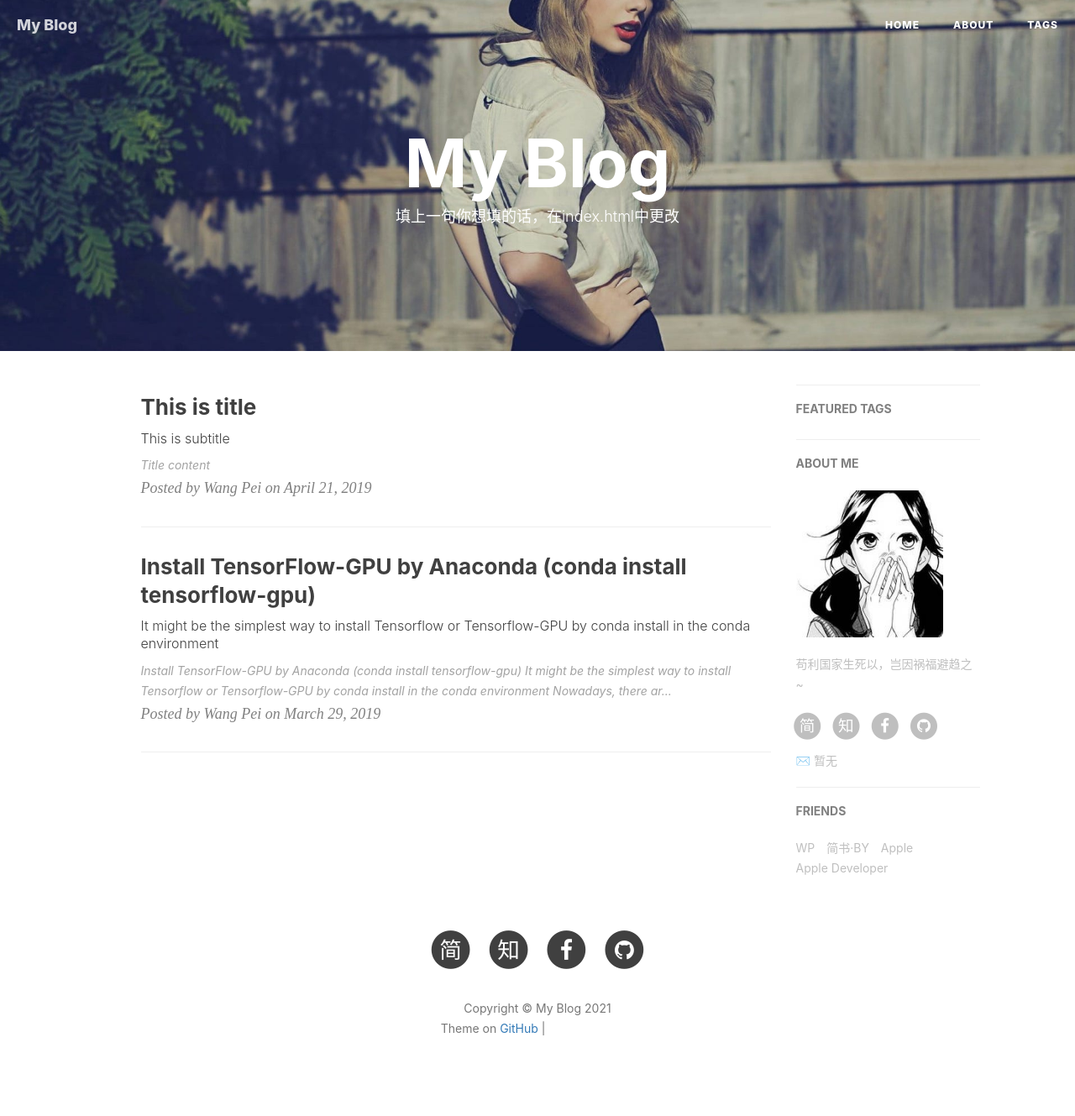
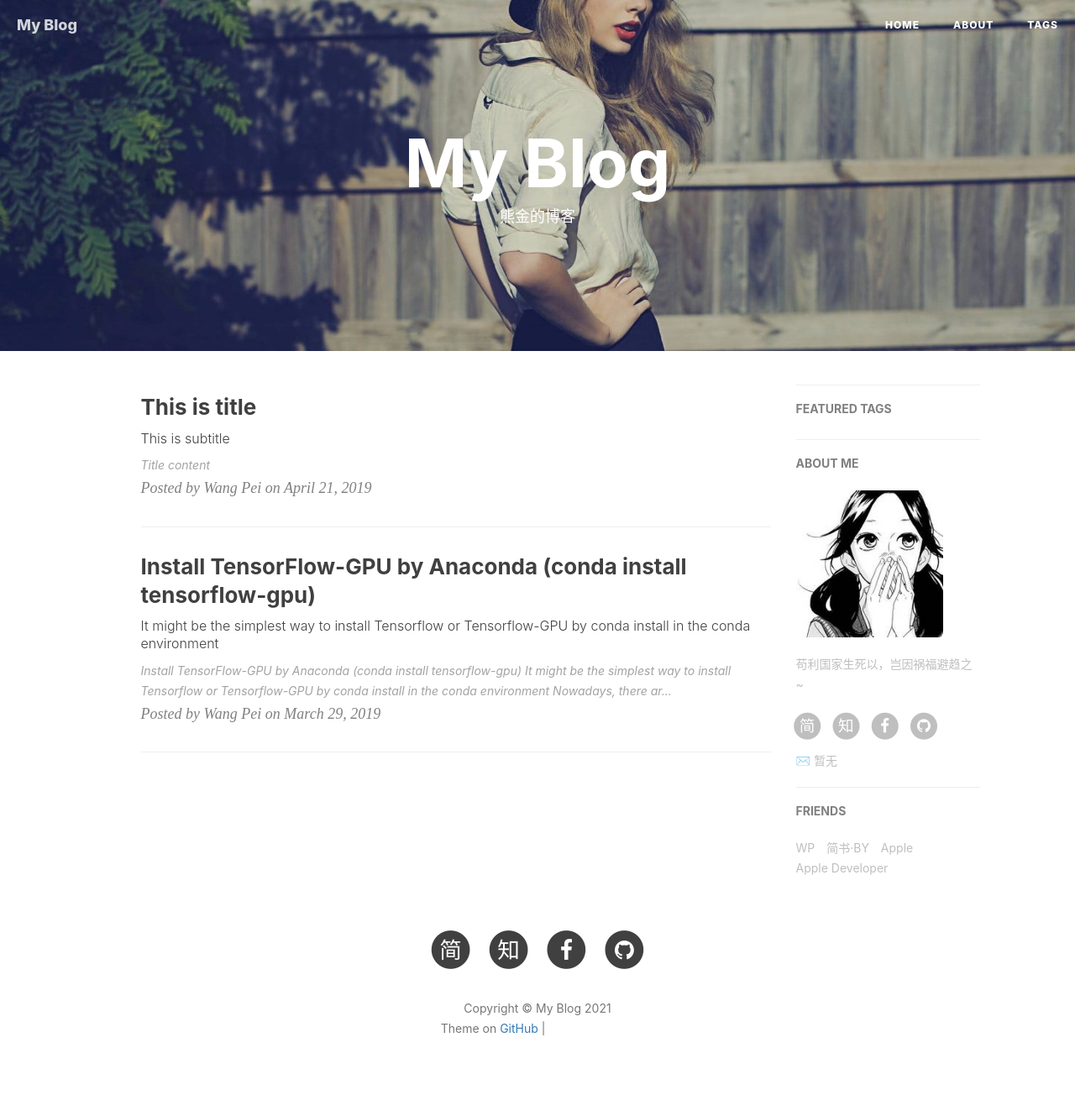
Before and after one commit to nathanielhawthorne/nathanielhawthorne.github.io, a Jekyll site: the page built from index.html, in a window 1280 px wide. Shown: the whole page at 84% size. Built offline with Jekyll 4.4.1, drawn with Linux system fonts in a browser that asks for light colours; nearby versions of some CDN libraries; the list of posts is cut into pages by our own code; comment, search, counter and statistics services are not loaded; grey boxes are pictures that could not be loaded.

Commit message:
Update index.html

```diff
--- a/index.html
+++ b/index.html
@@ -1,6 +1,6 @@
 ---
 layout: page
-description: "填上一句你想填的话，在index.html中更改"
+description: "熊金的博客"
 ---
 
 {% for post in paginator.posts %}
```
